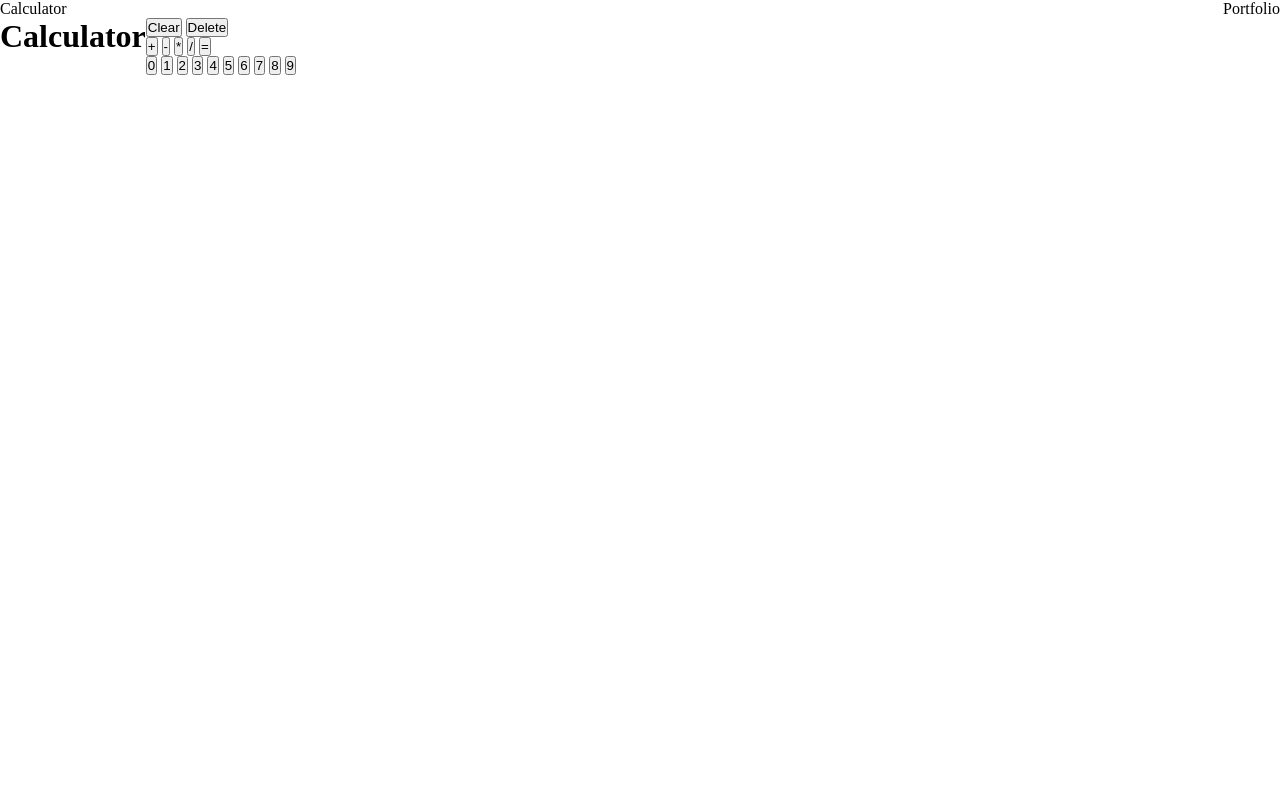
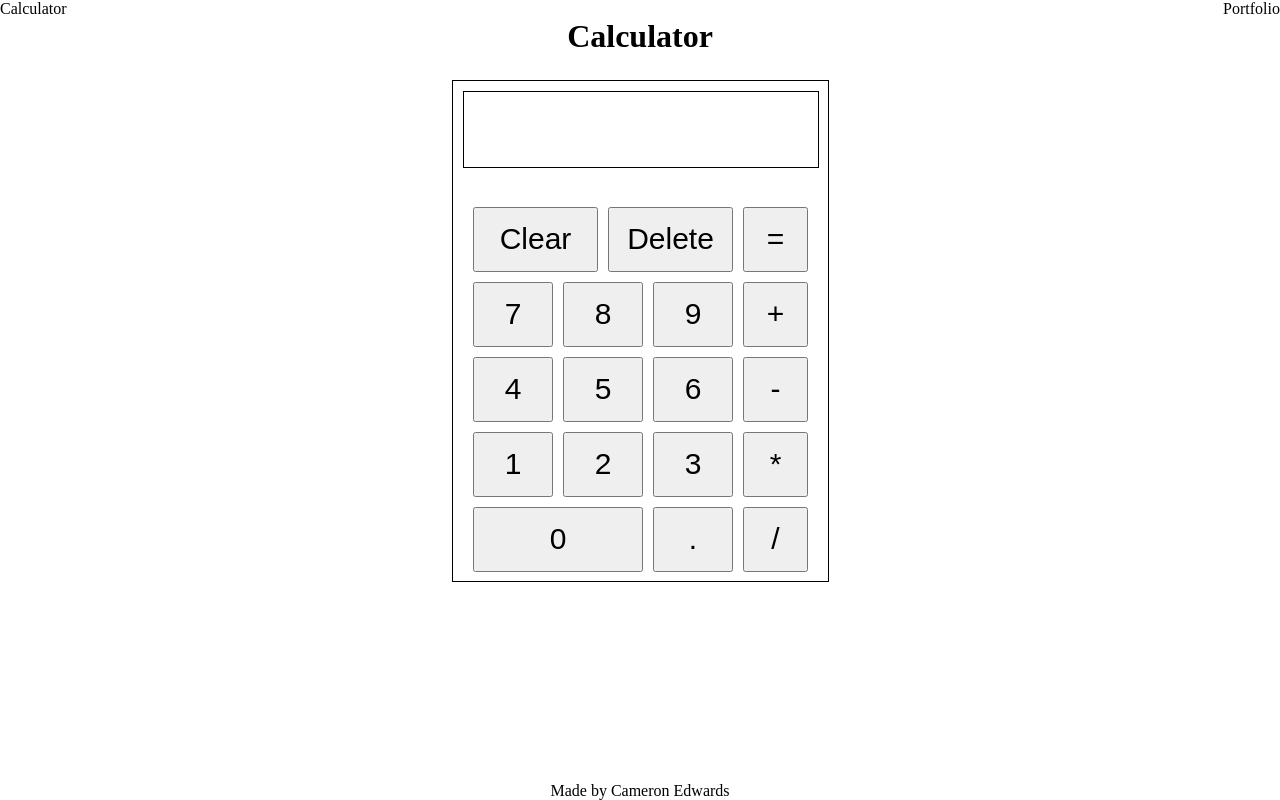
Before and after one commit to camerone2458/calculator, a plain HTML site: page index.html in a window 1280 px wide. Drawn offline with Linux system fonts and the light colour scheme.

Commit message:
Style calculator and set up number and basic operations

```diff
--- a/index.html
+++ b/index.html
@@ -3,7 +3,7 @@
 <head>
   <meta charset="UTF-8">
   <title>Calculator</title>
-  <script src="script.js"></script>
+  <script src="script.js" defer></script>
   <link rel="stylesheet" href="style.css">
 </head>
 <body class="flex">
@@ -20,38 +20,49 @@
   <div class="main flex">
     <h1>Calculator</h1>
     <div id="calculator" class="grid">
-      <div id="screen">
-        <div id="buttons">
-          <div id="clearNumbers">
-            <button id="clear">Clear</button>
-            <button id="backspace">Delete</button>
+      <div id="screen" class="grid">
+        <div id="screenTxt"></div>
+      </div>
+      <div id="buttons" class="grid grid-column">
+        <div id="leftBtns" class="grid small-gap">
+          <div id="clearNumbers" class="grid grid-column small-gap">
+            <button id="clear" class="topBtns">Clear</button>
+            <button id="backspace" class="topBtns">Delete</button>
           </div>
-          <div id="operators">
-            <button id="add">+</button>
-            <button id="subtract">-</button>
-            <button id="multiply">*</button>
-            <button id="divide">/</button>
-            <button id="equals">=</button>
+          <div id='numbers' class="grid">
+            <div class="grid grid-column small-gap">
+              <button id="7" class="nmbrBtns">7</button>
+              <button id="8" class="nmbrBtns">8</button>
+              <button id="9" class="nmbrBtns">9</button>
+            </div>
+            <div class="grid grid-column small-gap">
+              <button id="4" class="nmbrBtns">4</button>
+              <button id="5" class="nmbrBtns">5</button>
+              <button id="6" class="nmbrBtns">6</button>
+            </div>
+            <div class="grid grid-column small-gap">
+              <button id="1" class="nmbrBtns">1</button>
+              <button id="2" class="nmbrBtns">2</button>
+              <button id="3" class="nmbrBtns">3</button>
+            </div>
+            <div class="grid grid-column small-gap">
+              <button id="0" class="nmbrBtns longBtn">0</button>
+              <button id="decimal" class="nmbrBtns">.</button>
+            </div>
           </div>
-          <div id='numbers'>
-            <button id="0">0</button>
-            <button id="1">1</button>
-            <button id="2">2</button>
-            <button id="3">3</button>
-            <button id="4">4</button>
-            <button id="5">5</button>
-            <button id="6">6</button>
-            <button id="7">7</button>
-            <button id="8">8</button>
-            <button id="9">9</button>
-          </div>
-
+        </div>
+        <div id="operators" class="grid">
+          <button id="equals" class="oprtrBtns">=</button>
+          <button id="add" class="oprtrBtns">+</button>
+          <button id="subtract" class="oprtrBtns">-</button>
+          <button id="multiply" class="oprtrBtns">*</button>
+          <button id="divide" class="oprtrBtns">/</button>
         </div>
       </div>
     </div>
   </div>
   <footer class="flex">
-
+    <p>Made by Cameron Edwards</p>
   </footer>
 </body>
 </html>
--- a/script.js
+++ b/script.js
@@ -1,3 +1,5 @@
+//Functions for different operations of the calculator
+
 function add(num1, num2) {
   return (num1 + num2);
 };//End of addition function
@@ -8,20 +10,81 @@ function subtract(num1, num2) {
 
 function multiply(num1, num2) {
   return (num1 * num2);
-};//End of multiply
+};//End of multiplication function
 
 function divide(num1, num2) {
   return (num1 / num2);
-};//End of divide
+};//End of division function
 
 function operate(operator, num1, num2) {
-  if(operator == '+') {
+  if(operator == 'add') {
     return add(num1, num2);
-  } else if(operator == '-') {
+  } else if(operator == 'subtract') {
     return subtract(num1, num2);
-  } else if(operator == '*') {
+  } else if(operator == 'multiply') {
     return multiply(num1, num2);
-  } else if(operator == '/') {
+  } else if(operator == 'divide') {
     return divide(num1, num2);
   }//End of if(operator)
-}; //End of operate
+}; //End of operation function
+
+
+//Adds event listeners to the different elements by category
+const numberButtons = document.querySelectorAll('.nmbrBtns');
+const operatorButtons = document.querySelectorAll('.oprtrBtns');
+const clearButtons = document.querySelectorAll('.topBtns');
+const calculatorDisplay = document.querySelector('#screenTxt');
+let nextNumber = '';
+let operatorFunction = '';
+let clearFunction = '';
+
+let currentNumber = '';
+let firstNumber = '';
+let secondNumber = '';
+let solution = '';
+
+let firstOperatorFunction = '';
+let secondOperatorFunction = '';
+
+//Fills the screen and stores the value of the current number
+for (let btn of numberButtons) {
+  btn.addEventListener('click', function() {
+    nextNumber = btn.id;
+    if(currentNumber.length < 14) {
+      if(btn.id === 'decimal' && !currentNumber.includes('.')) {
+      currentNumber = currentNumber + '.';
+    } else if(btn.id !== 'decimal') {
+      currentNumber = currentNumber + nextNumber;
+    };
+    };
+    calculatorDisplay.innerHTML = currentNumber;
+  });
+};//End of numberButtons
+
+for (let btn of operatorButtons) {
+  btn.addEventListener('click', function() {
+    firstOperatorFunction = secondOperatorFunction;
+    secondOperatorFunction = btn.id;
+    if (firstNumber === '') {
+      firstNumber = currentNumber;
+      currentNumber = ''
+    } else if (secondNumber === '') {
+      secondNumber = currentNumber;
+      currentNumber = '';
+      solution = operate(firstOperatorFunction, parseInt(firstNumber), parseInt(secondNumber));
+      firstNumber = solution;
+      secondNumber = ''
+      currentNumber = ''
+      solution = ''
+      calculatorDisplay.innerHTML = firstNumber;
+    }
+    console.log(firstNumber, secondNumber, solution);
+  });
+};//End of operatorButtons
+
+for (let btn of clearButtons) {
+  btn.addEventListener('click', function() {
+    clearFunction = btn.id;
+    console.log(clearFunction);
+  });
+};//End of clearButtons
--- a/style.css
+++ b/style.css
@@ -13,18 +13,89 @@ body {
   overflow-x: hidden;
 }
 
+button {
+  font-size: 30px;
+}
+
+.topBtns {
+  height: 65px;
+  width: 125px;
+}
+
+.oprtrBtns {
+  height: 65px;
+  width: 65px;
+}
+
+.nmbrBtns {
+  height: 65px;
+  width: 80px;
+}
+
+#buttons,
+#numbers,
+#operators,
+#clearNumbers {
+  align-items: center;
+  justify-content: center;
+  gap: 10px;
+}
+
 .flex {
   display: flex;
+}
+
+.longBtn {
+  width: 170px;
 }
 
 .grid {
   display: grid;
 }
 
+.grid-column {
+  grid-auto-flow: column;
+}
+
 .seperated {
   justify-content: space-between;
 }
 
+.small-gap {
+  gap: 10px;
+}
+
+.med-gap {
+  gap: 20px;
+}
+
+footer {
+  justify-content: center;
+}
+
 .main {
   flex: 1;
+  flex-direction: column;
+  align-items: center;
+  gap: 25px;
 }
+
+#calculator {
+  width: 375px;
+  height: 500px;
+  border: 1px solid black;
+}
+
+#screen {
+  width: 354px;
+  height: 75px;
+  border: 1px solid black;
+  margin: 10px;
+  font-size: 35px;
+  align-items: center;
+  justify-content: right;
+}
+
+#screenTxt {
+  margin: 15px;
+}
```
